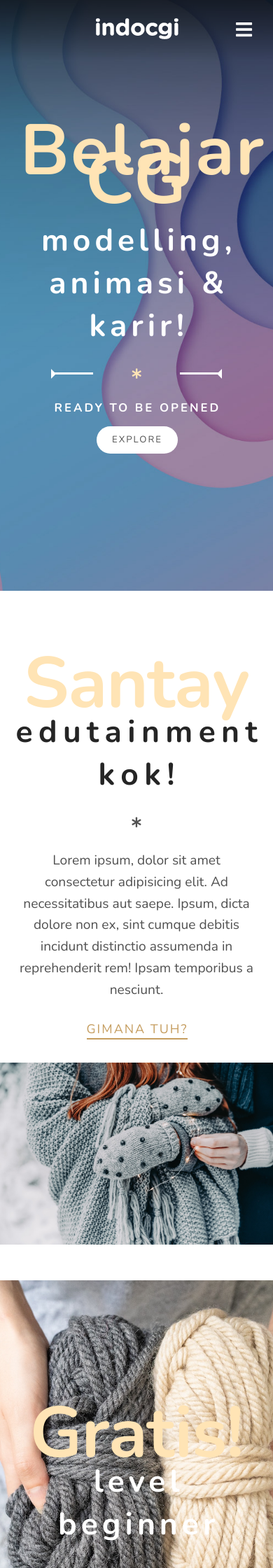
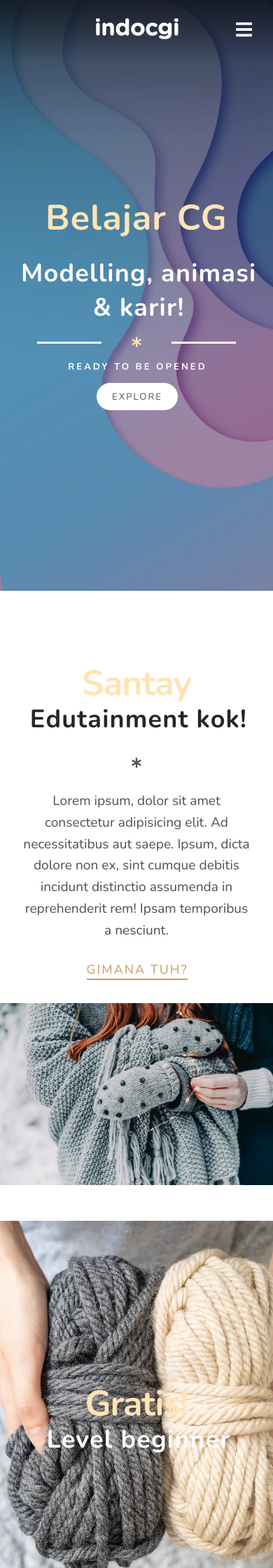
Before and after one commit to cukkiess/cukkiess.github.io, a PHP site: page / in a window 390 px wide. Shown: the top 2240 px of the page at 70% size. Run offline with PHP 8.4, Linux system fonts and the light colour scheme; some libraries are stand-ins or nearby versions.

Commit message:
mobile view fixed

```diff
--- a/indocgi/index.html
+++ b/indocgi/index.html
@@ -74,7 +74,7 @@
                     <div class="global-headline">
                         <h2 class="sub-headline">Santay
                         </h2>
-                        <h1 class="headline headline-dark">edutainment kok!</h1>
+                        <h1 class="headline headline-dark">Edutainment kok!</h1>
                         <div class="asterisk"><i class="fas fa-asterisk"></i></div>
                     </div>
                     <p>
@@ -99,7 +99,7 @@ distinctio assumenda in reprehenderit rem! Ipsam temporibus a nesciunt.
                     </h2>
                 </div>
                 <div class="animate-bottom">
-                    <h1 class="headline">level beginner</h1>
+                    <h1 class="headline">Level beginner</h1>
                 </div>
             </div>
         </div>
@@ -118,7 +118,7 @@ distinctio assumenda in reprehenderit rem! Ipsam temporibus a nesciunt.
                 <div class="global-headline">
                     <h2 class="sub-headline">Animasi
                     </h2>
-                    <h1 class="headline headline-dark">3D dan 2D</h1>
+                    <h1 class="headline headline-dark">3D & 2D</h1>
                     <div class="asterisk"><i class=fas fa-asterisk></i></div>
                 </div>
                 <p>
@@ -140,7 +140,7 @@ distinctio assumenda in reprehenderit rem! Ipsam temporibus a nesciunt.
                 </h2>
             </div>
             <div class="animate-bottom">
-                <h1 class="headline">teruji di industri</h1>
+                <h1 class="headline">Teruji di industri</h1>
             </div>
         </div>
     </div>
@@ -174,7 +174,7 @@ distinctio assumenda in reprehenderit rem! Ipsam temporibus a nesciunt.
 <footer>
     <div class="container">
         <div class="back-to-top">
-            <a href="#hero"><i class="fas fas fa-chevron-up"></i></a>
+            <a href="#hero"><i class="fas fa-chevron-up"></i></a>
         </div>
         <div class="footer-content">
             <div class="footer-content-about animate-top">
--- a/indocgi/styles/styles.css
+++ b/indocgi/styles/styles.css
@@ -45,7 +45,7 @@ a{
 
 p{
     font-size: 1.6rem;
-    margin: 0 2rem;
+    margin: 0 2.5rem;
 }
 
 .container{
@@ -95,6 +95,7 @@ header{
     width: 80%;
     height: 100vh;
     background-color: var(--main-font-color-dark);
+    opacity: .85;
     padding: 4.4rem;
     display: flex;
     flex-direction: column;
@@ -167,13 +168,14 @@ header{
 }
 
 .sub-headline{
-    font-size: 8.5rem;
+    font-size: 4.2rem;
     font-family: var(--secondary-font);
     color: moccasin;
     font-weight: 700;
-    line-height: .4;
-    letter-spacing: 2px;
-    margin-bottom: 3rem;
+    line-height: 5rem;
+    letter-spacing: 1px;
+    margin-top: 2rem;
+    margin-bottom: 2rem;
     opacity: 0;
     animation: fadeUp .5s forwards;
     animation-delay: .5s;
@@ -181,11 +183,10 @@ header{
 
 .headline{
     color: #ffffff;
-    font-size: 3.7rem;
+    font-size: 3rem;
     font-family: var(--main-font);
-    text-transform: lowercase;
     font-weight: 700;
-    letter-spacing: .5rem;
+    letter-spacing: .1rem;
     opacity: 0;
     margin-right: -.5rem;
     animation: scale .5s forwards;
@@ -199,9 +200,9 @@ header{
 
 .line{
     width: 100%;
-    max-width: 5rem;
+    max-width: 10rem;
     height: .25rem;
-    margin: 3rem;
+    margin: 2rem;
     background-color: #ffffff;
     position: relative;
     opacity: 0;
@@ -215,20 +216,10 @@ header{
     position: absolute;
     top: 50%;
     transform: translateY(-50%);
-    border: .6rem solid transparent;
+    border: .7rem solid transparent;
     opacity: 0;
     animation: grow .5s forwards;
     animation-delay: 1.2s;
-}
-
-.line-right::before{
-    border-right-color: #ffffff;
-    right: 0;
-}
-
-.line-left::before{
-    border-left-color: #ffffff;
-    left: 0;
 }
 
 .asterisk{
@@ -248,7 +239,7 @@ header{
 
 .headline-description h5{
     color: #ffffff;
-    font-size: 1.4rem;
+    font-size: 1.1rem;
     font-weight: 700;
     text-transform: uppercase;
     margin-bottom: 1.2rem;
@@ -288,8 +279,8 @@ header{
 
 .headline-dark{
     color: var(--main-font-color-dark);
-    letter-spacing: .7rem;
-    margin-right: -.7rem;
+    letter-spacing: .1rem;
+    margin-right: -.5rem;
 }
 
 .global-headline .sub-headline{
@@ -394,6 +385,7 @@ footer{
     font-size: 2rem;
     padding: 2rem;
     animation: up 2s infinite;
+    margin-top: .15rem;
 }
 
 .footer-content{
@@ -449,7 +441,7 @@ footer{
 }
 ::placeholder{
     font-family: var(--main-font);
-    font-size: 1.4rem;
+    font-size: 1.2rem;
     padding-left: 5%;
 }
 .newsletter-input{
@@ -458,6 +450,7 @@ footer{
     padding: 1rem;
     border-radius: 2rem;
     border: none;
+    margin: 1rem auto;
 }
 
 .newsletter-btn{
@@ -535,10 +528,12 @@ footer{
 
     .sub-headline{
         font-size: 8rem;
+        margin: 5rem auto;
     }
 
     .headline{
         font-size: 4.7rem;
+        margin: 3rem auto;
     }
 
     .line{
```
Also changed, not shown: indocgi/login_julio_modal.html (deleted, +0 -70 lines), indocgi/login_modal.html (deleted, +0 -167 lines), indocgi/scripts/modal.js (deleted, +0 -11 lines), 4 other files.
